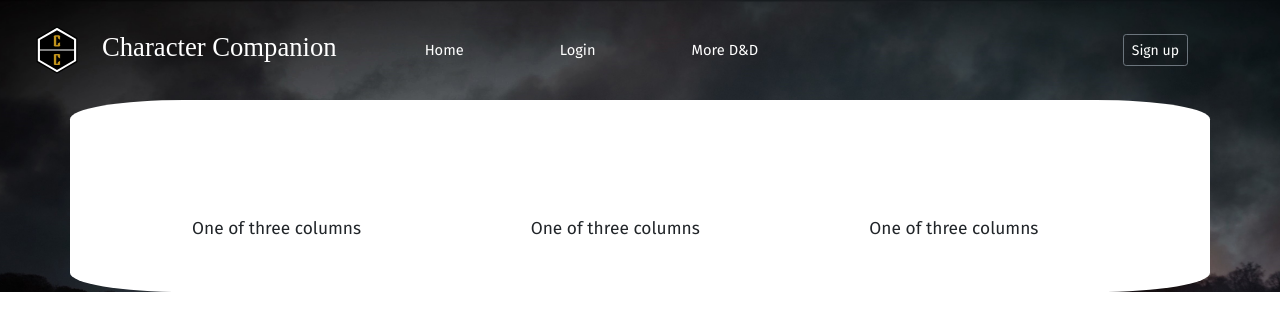
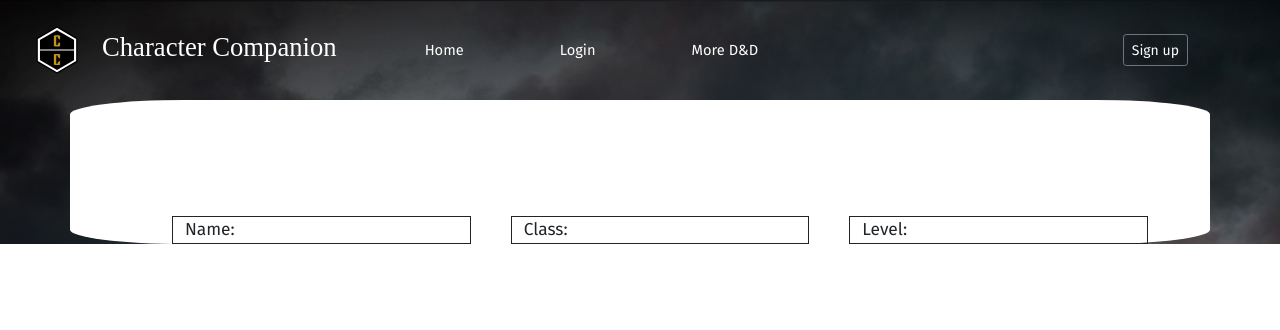
Before and after one commit to caden-fong/CSCI-331-Group6-FinalProject, a React (Create React App) app: page /viewer/1 in a window 1280 px wide. Shown: the top 330 px of the page. Built offline with nearby package versions, Linux system fonts and the light colour scheme; no server answers; a web font is replaced by a local one.

Commit message:
some slight styling

```diff
--- a/src/App.css
+++ b/src/App.css
@@ -262,8 +262,8 @@
     text-align: left;
     font-family: 'Fira Sans', sans-serif;
     font-size: 13pt;
-    padding-top: 50px;
-    padding-right: 60px;
-    padding-left: 60px;
-    padding-bottom: 50px;
+    border-style: solid;
+    border-width: thin;
+    margin-top: 50px;
+    margin-left: 40px;
 }
--- a/src/components/viewer.component.js
+++ b/src/components/viewer.component.js
@@ -30,13 +30,13 @@ class Viewer extends Component {
         <p>{this.props.user.username}</p>
           <div className="row creatrow">
             <div className="col-sm creatview">
-              One of three columns
+              Name:
             </div>
             <div className="col-sm creatview">
-              One of three columns
+              Class:
             </div>
             <div className="col-sm creatview">
-              One of three columns
+              Level:
             </div>
           </div>
       </div>
```
